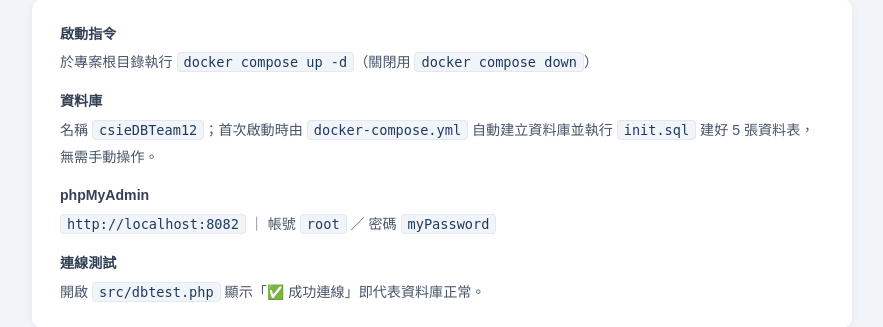
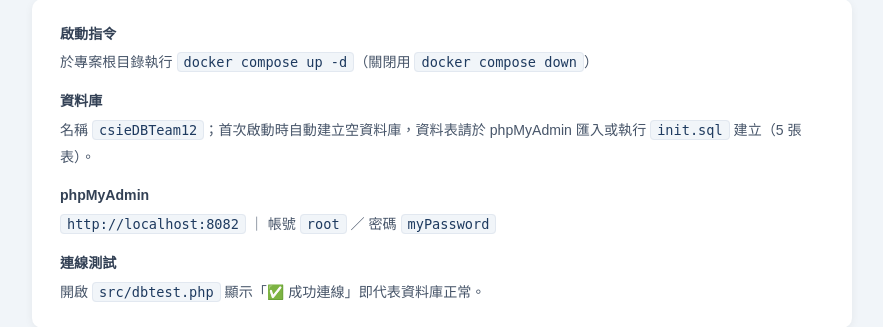
Before and after one commit to Yangchenin41243245/Taxi_Management_System, a PHP site: page / in a window 1280 px wide. Shown: the part 947-1274 px from the top of the page, without its empty margins (198-1081 px from the left). Run offline with PHP 8.4, Linux system fonts and the light colour scheme.

Commit message:
feat: 更新 README.md 和 docker-compose.yml，調整資料庫初始化說明及手動建立資料表的步驟

```diff
--- a/docker-compose.yml
+++ b/docker-compose.yml
@@ -28,7 +28,8 @@ services:
       - "3307:3306"        # 改用 3307 避免與本機 MySQL 衝突
     volumes:
       - ./db_data:/var/lib/mysql
-      - ./init.sql:/docker-entrypoint-initdb.d/init.sql
+      # 自動建立資料表（首次啟動時執行 init.sql）；如需手動匯入請保持註解
+      #- ./init.sql:/docker-entrypoint-initdb.d/init.sql
     networks:
       - stock-network
 
--- a/index.php
+++ b/index.php
@@ -26,15 +26,17 @@
  *    host = db-proj-db    db = csieDBTeam12
  *    user = mymy          pass = myPassword
  *
- *  ── 四、資料庫自動建立 ──────────────────────────────────────────
- *    docker-compose.yml 在「全新啟動」時會自動完成：
- *      (1) MYSQL_DATABASE: csieDBTeam12  → 自動建立空資料庫
- *      (2) 掛載 init.sql 至初始化目錄     → 自動執行建立 5 張資料表
- *          ( Passengers / Drivers / Admins / Rides / Settlements )
- *    因此首次啟動後「不需手動進 phpMyAdmin 跑 SQL」。
+ *  ── 四、資料庫建立 ──────────────────────────────────────────────
+ *    docker-compose.yml 在「全新啟動」時會自動建立空的 csieDBTeam12 資料庫
+ *    （MYSQL_DATABASE 設定），但資料表需手動建立：
+ *      → 進 phpMyAdmin，於 csieDBTeam12 資料庫匯入或執行 init.sql
+ *        （含 5 張表：Passengers / Drivers / Admins / Rides / Settlements）
  *
- *    ⚠ 注意：上述自動初始化只在 db_data 資料夾為空（第一次）時生效。
- *          若資料庫名稱或 root 密碼有更動，需先刪除 db_data 再重啟才會套用。
+ *    ※ 若要改為「自動建立資料表」，將 docker-compose.yml 中
+ *      init.sql 的掛載那行取消註解，並刪除 db_data 後重啟即可。
+ *
+ *    ⚠ 注意：MYSQL_DATABASE 與 root 密碼只在 db_data 為空（第一次）時生效，
+ *          若有更動，需先刪除 db_data 再重啟才會套用。
  *
  *  ── 五、檢查清單（部署後驗證） ──────────────────────────────────
  *    □ http://localhost:8082 能以 root / myPassword 登入
@@ -214,7 +216,7 @@
       <dd>於專案根目錄執行 <code>docker compose up -d</code>（關閉用 <code>docker compose down</code>）</dd>
 
       <dt>資料庫</dt>
-      <dd>名稱 <code>csieDBTeam12</code>；首次啟動時由 <code>docker-compose.yml</code> 自動建立資料庫並執行 <code>init.sql</code> 建好 5 張資料表，無需手動操作。</dd>
+      <dd>名稱 <code>csieDBTeam12</code>；首次啟動時自動建立空資料庫，資料表請於 phpMyAdmin 匯入或執行 <code>init.sql</code> 建立（5 張表）。</dd>
 
       <dt>phpMyAdmin</dt>
       <dd><code>http://localhost:8082</code> ｜ 帳號 <code>root</code> ／ 密碼 <code>myPassword</code></dd>
```
Also changed, not shown: README.md.
